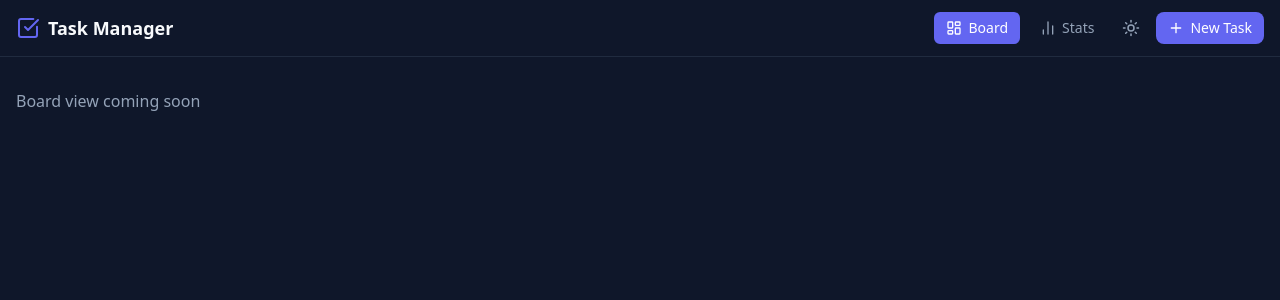
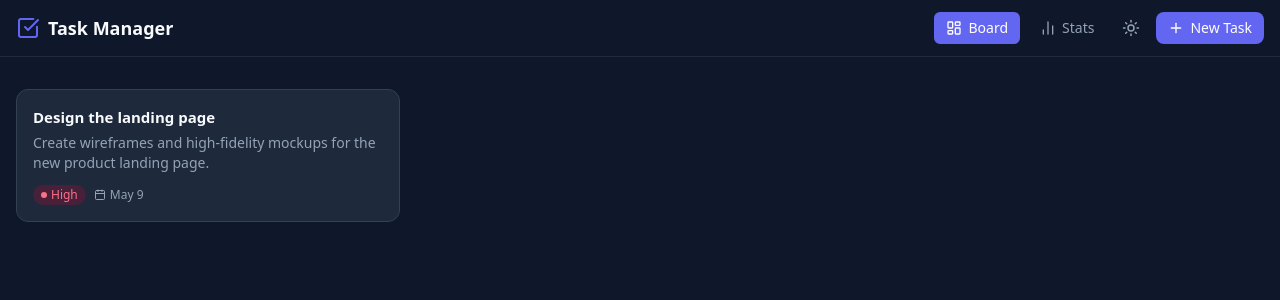
Before and after one commit to zhivoglyad/task-manager-coursework, a React (Vite) app: page / in a window 1280 px wide. Shown: the top 300 px of the page. Built offline with nearby package versions, Linux system fonts and the light colour scheme.

Commit message:
feat(tasks): add TaskCard component

```diff
--- a/src/App.tsx
+++ b/src/App.tsx
@@ -1,6 +1,19 @@
 import { useState } from 'react'
 import { ThemeProvider } from './features/theme/ThemeProvider'
 import { Header } from './components/Header'
+import { TaskCard } from './features/tasks/TaskCard'
+import type { Task } from './types/task'
+
+const MOCK_TASK: Task = {
+  id: 'mock-1',
+  title: 'Design the landing page',
+  description: 'Create wireframes and high-fidelity mockups for the new product landing page.',
+  priority: 'high',
+  status: 'in-progress',
+  deadline: new Date(Date.now() + 1000 * 60 * 60 * 48).toISOString(),
+  createdAt: new Date().toISOString(),
+  updatedAt: new Date().toISOString(),
+}
 
 export function App() {
   const [activeView, setActiveView] = useState<'board' | 'stats'>('board')
@@ -15,7 +28,13 @@ export function App() {
         />
         <main className="max-w-7xl mx-auto px-4 py-8">
           {activeView === 'board' ? (
-            <p className="text-slate-500 dark:text-slate-400">Board view coming soon</p>
+            <div className="max-w-sm">
+              <TaskCard
+                task={MOCK_TASK}
+                onEdit={() => {}}
+                onDelete={() => {}}
+              />
+            </div>
           ) : (
             <p className="text-slate-500 dark:text-slate-400">Stats view coming soon</p>
           )}
--- /dev/null
+++ b/src/features/tasks/TaskCard.tsx
@@ -0,0 +1,56 @@
+import { Pencil, Trash2 } from 'lucide-react'
+import { PriorityBadge } from '../../components/PriorityBadge'
+import { DeadlineLabel } from '../../components/DeadlineLabel'
+import type { Task } from '../../types/task'
+
+interface TaskCardProps {
+  task: Task
+  onEdit: (task: Task) => void
+  onDelete: (id: string) => void
+}
+
+export function TaskCard({ task, onEdit, onDelete }: TaskCardProps) {
+  function handleDelete() {
+    if (window.confirm('Delete this task?')) {
+      onDelete(task.id)
+    }
+  }
+
+  return (
+    <article className="group relative rounded-xl p-4 border transition-all duration-200 cursor-grab active:cursor-grabbing bg-white border-slate-200 hover:shadow-md hover:border-slate-300 dark:bg-slate-800 dark:border-slate-700 dark:hover:border-slate-600 dark:hover:shadow-slate-900/50">
+      <div className="absolute top-3 right-3 flex gap-1 opacity-0 group-hover:opacity-100 transition-opacity duration-150">
+        <button
+          type="button"
+          onClick={() => onEdit(task)}
+          aria-label={`Edit task: ${task.title}`}
+          className="p-1.5 rounded-md text-slate-400 hover:text-indigo-500 hover:bg-indigo-50 dark:hover:bg-indigo-900/30 transition-colors"
+        >
+          <Pencil size={14} aria-hidden="true" />
+        </button>
+        <button
+          type="button"
+          onClick={handleDelete}
+          aria-label={`Delete task: ${task.title}`}
+          className="p-1.5 rounded-md text-slate-400 hover:text-rose-500 hover:bg-rose-50 dark:hover:bg-rose-900/30 transition-colors"
+        >
+          <Trash2 size={14} aria-hidden="true" />
+        </button>
+      </div>
+
+      <h3 className="font-semibold text-[15px] text-slate-900 dark:text-slate-50 line-clamp-2 pr-14">
+        {task.title}
+      </h3>
+
+      {task.description && (
+        <p className="text-sm text-slate-500 dark:text-slate-400 line-clamp-2 mt-1">
+          {task.description}
+        </p>
+      )}
+
+      <div className="flex items-center gap-2 mt-3 flex-wrap">
+        <PriorityBadge priority={task.priority} />
+        <DeadlineLabel deadline={task.deadline} status={task.status} />
+      </div>
+    </article>
+  )
+}
```
